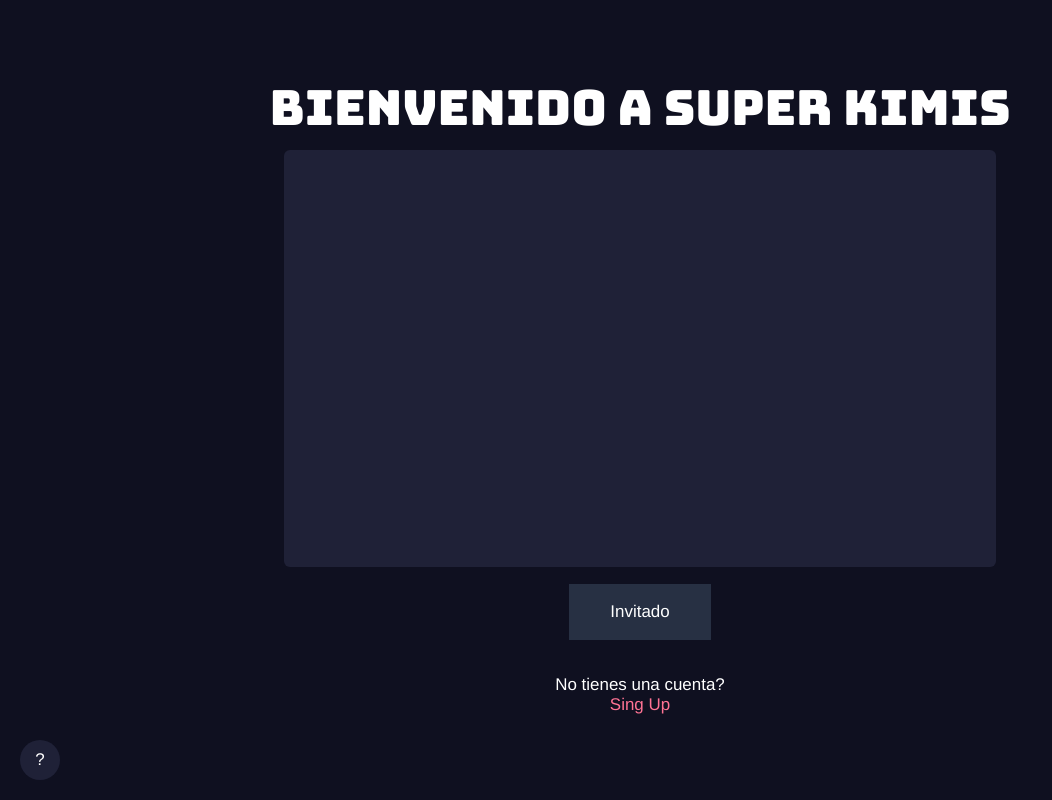
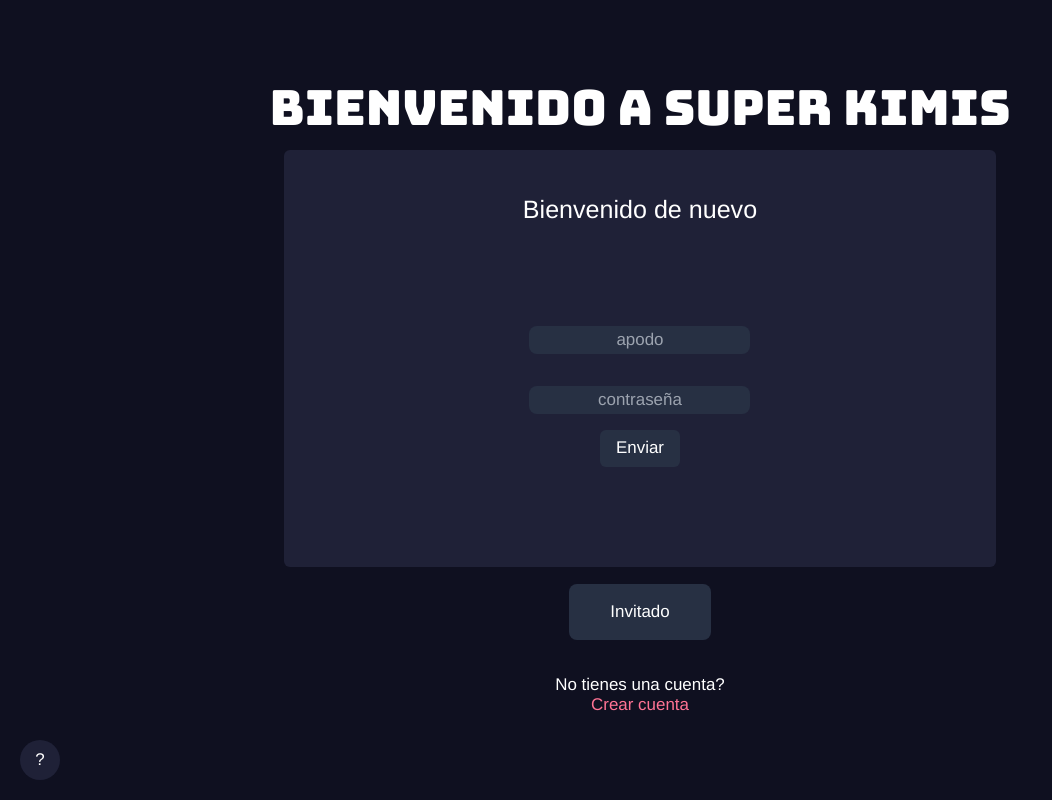
Before and after one commit to JosueG24/SuperGamesFrontend, a Next.js app: page /login in a window 1280 px wide. Shown: the whole page, without its empty margins (0-1052 px from the left). Built offline with nearby package versions, Linux system fonts and the light colour scheme; a web font is replaced by a local one.

Commit message:
Estilos de la seccion Login terminados

```diff
--- a/src/pages/login/index.js
+++ b/src/pages/login/index.js
@@ -1,22 +1,41 @@
 import Layout from "@/components/layout/Layout"
 import Link from "next/link"
+import { useState } from "react"
 
 export default function Login() {
-  return(
+
+  const [mode, setMode] = useState(1)
+
+  function handleLogIn(e){
+    e.preventDefault()
+  }
+  function handleSingUp(e){
+    e.preventDefault()
+  }
+
+  if(mode == 1)
+    return(
     <Layout>
       <section className="w-screen h-screen flexAllCenter txtMd">
         <div className="w-2/3 h-5/6 flexAllCenter flex-col">
           <div className="w-full h-1/7 flexAllCenter">
             <h1 className="txtXl2 txtSecondary">Bienvenido a super Kimis</h1>
           </div>
-          <div className="bg-c_GrayBlue w-5/6 h-5/7 rounded-md">
+          <div className="bg-c_GrayBlue w-5/6 h-5/7 rounded-md flexAllCenter flex-col">
+
+          <p className=" txtLg w-full h-1/7 flexAllCenter">Bienvenido de nuevo</p>
+            <form className="w-1/2 h-5/7 flexAllCenter flex-col" onSubmit={handleLogIn}>
+              <input type="text" name="name" className="rounded-lg text-center bg-c_LightGrayBlue py-1 txtPrincipal m-4 focus:outline-none" placeholder='apodo'/>
+              <input type="text" name="password" className="rounded-lg text-center bg-c_LightGrayBlue py-1 txtPrincipal m-4 focus:outline-none" placeholder='contraseña'/>
+              <button className="bg-c_LightGrayBlue rounded-md px-4 py-2 transition-all hover:margins">Enviar</button>
+            </form>
 
           </div>
           <div className="w-full h-2/7 flexAllCenter flex-col justify-around">
-            <button className="bg-c_LightGrayBlue w-1/6 h-1/3">Invitado</button>
+            <button className="bg-c_LightGrayBlue w-1/6 h-1/3  rounded-lg transition-all hover:font-bold hover:bg-c_DarckBlue hover:margins">Invitado</button>
             <div className="flexAllCenter flex-col">
               <p className="">No tienes una cuenta?</p>
-              <p className="text-c_Pink">Sing Up</p>
+              <button className="text-c_Pink hover:font-bold hover:text-white transition-all" onClick={()=>setMode(2)}>Crear cuenta</button>
             </div>
           </div>
         </div>
@@ -24,15 +43,35 @@ export default function Login() {
       </section>
     </Layout>
   )
-  return (
-    <Layout>
-      <secction>
-          <div>this is login</div>
-          <div>
-            <Link href={"/"}>go to Home</Link>
-            <Link href={"/support"}>go to ?</Link>
+  if(mode == 2)
+    return (
+      <Layout>
+      <section className="w-screen h-screen flexAllCenter txtMd">
+        <div className="w-2/3 h-5/6 flexAllCenter flex-col">
+          <div className="w-full h-1/7 flexAllCenter">
+            <h1 className="txtXl2 txtSecondary">Bienvenido a super Kimis</h1>
           </div>
-      </secction>
+          <div className="bg-c_GrayBlue w-5/6 h-5/7 rounded-md flexAllCenter flex-col">
+
+            <p className=" txtLg w-full h-1/7 flexAllCenter">Crear una cuenta</p>
+            <form className="w-1/2 h-5/7 flexAllCenter flex-col" onSubmit={handleSingUp}>
+              <input type="text" name="name" className="rounded-lg text-center bg-c_LightGrayBlue py-1 txtPrincipal m-4 focus:outline-none" placeholder='apodo'/>
+              <input type="text" name="password" className="rounded-lg text-center bg-c_LightGrayBlue py-1 txtPrincipal m-4 focus:outline-none" placeholder='contraseña'/>
+              <input type="text" name="email" className="rounded-lg text-center bg-c_LightGrayBlue py-1 txtPrincipal m-4 focus:outline-none" placeholder='correo'/>
+              <button className="bg-c_LightGrayBlue rounded-md px-4 py-2 transition-all hover:margins">Crear</button>
+            </form>
+
+          </div>
+          <div className="w-full h-2/7 flexAllCenter flex-col justify-around">
+            <button className="bg-c_LightGrayBlue w-1/6 h-1/3 rounded-lg transition-all hover:font-bold hover:bg-c_DarckBlue hover:margins">Invitado</button>
+            <div className="flexAllCenter flex-col">
+              <p className="">Ya tienes una cuenta?</p>
+              <button className="text-c_Pink hover:font-bold hover:text-white transition-all" onClick={()=>setMode(1)}>Iniciar seción</button>
+            </div>
+          </div>
+        </div>
+        <button className="bg-c_GrayBlue fixed rounded-full w-10 h-10 bottom-5 left-5 transition-all hover:bg-c_Pink"><Link href={"/support"}>?</Link></button>
+      </section>
     </Layout>
   )
 }
--- a/src/styles/globals.css
+++ b/src/styles/globals.css
@@ -30,11 +30,12 @@
         line-height: 1.2em;
     }
     .txtLg{
+        font-size:  calc(0.8em + 0.9vw);
+        line-height: 1.2em;
+    }
+    .txtXl{
         font-size:  calc(1.3em + 1.5vw);
         line-height: 1em;
-    }
-    .txtXl{
-
     }
     .txtXl2{
         font-size:  calc(1.5em + 1.8vw);
```
